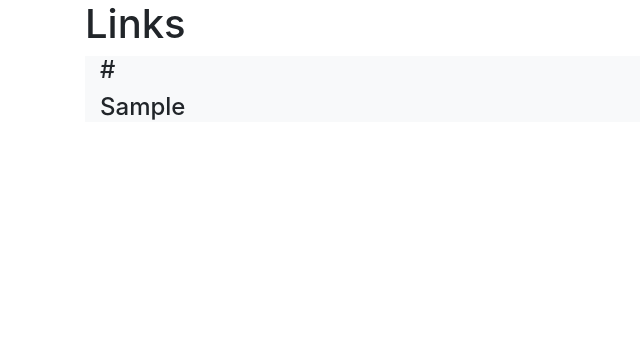
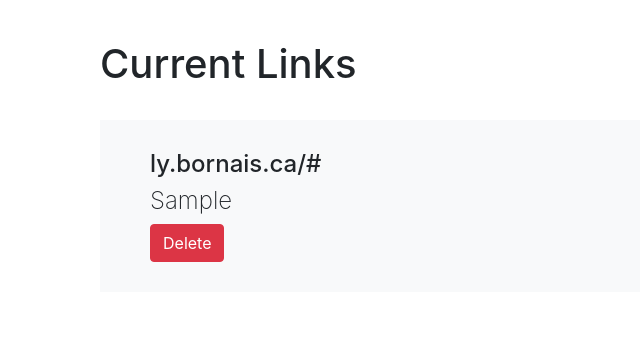
Before and after one commit to jere-mie/open-ly-py, a Flask app: page /view in a window 1280 px wide. Shown: the top 339 px of the page, without its empty margins (0-640 px from the left). Run offline with Flask 2, Linux system fonts and the light colour scheme; tables that the repository leaves empty hold one stand-in row (values such as "Sample post"); some libraries are stand-ins or nearby versions.

Commit message:
made prettier and added delete

```diff
--- a/app.py
+++ b/app.py
@@ -24,15 +24,10 @@ class Link(db.Model):
 
 # Form for adding links to the database
 class AddLink(FlaskForm):
-    password = PasswordField('Password', validators=[DataRequired(), Length(min=5, max=20)])
+    password = PasswordField('Password', validators=[DataRequired(), Length(min=2, max=20)])
     url = StringField('Custom URL Ending', validators=[DataRequired(), Length(min=3, max=20)])
     dest = StringField('Destination URL', validators=[DataRequired(), Length(min=3, max=148)])
     submit = SubmitField('Submit')
-
-    # def validate_url(self, url):
-    #     link = Link.query.filter_by(url=url.data).first()
-    #     if link:
-    #         raise ValidationError('This link is already being used. Either choose a new one ')
 
 # redirect to homepage
 @app.route('/', methods=['GET', 'POST'])
@@ -40,6 +35,19 @@ def home():
     form = AddLink()
     if form.validate_on_submit():
         if form.password.data == password:
+            # getting rid of bad chars
+            form.url.data = form.url.data.replace(' ', '-')
+            form.url.data = form.url.data.replace('.', '-')
+            form.url.data = form.url.data.replace(',', '-')
+            form.url.data = form.url.data.replace('?', '-')
+            form.url.data = form.url.data.replace('!', '-')
+            form.url.data = form.url.data.replace('@', '-')
+            form.url.data = form.url.data.replace('#', '-')
+            form.url.data = form.url.data.replace('$', '-')
+            form.url.data = form.url.data.replace('%', '-')
+            form.url.data = form.url.data.replace('^', '-')
+            form.url.data = form.url.data.replace('&', '-')
+            form.url.data = form.url.data.replace('*', '-')
             link = Link.query.filter_by(url=form.url.data).first()
             if link:
                 link.dest = form.dest.data
@@ -48,9 +56,9 @@ def home():
                 link = Link(url=form.url.data, dest=form.dest.data)
                 db.session.add(link)
                 db.session.commit()
-            flash(f'Successfully Created Link: {form.url.data}')
+            flash(f'Successfully Created Link: \nhttps://ly.bornais.ca/{form.url.data}', 'success')
         else:
-            flash('Error Adding/Updating Link')
+            flash('Error Adding/Updating Link', 'danger')
     return render_template('home.html', form=form)
 
 @app.route('/view', methods=['GET'])
@@ -58,13 +66,28 @@ def view():
     links = Link.query.all()
     return render_template('links.html', links=links)
 
+@app.route('/delete/<id>', methods=['GET'])
+def delete(id):
+    try:
+        link = Link.query.filter_by(url=id).first()
+    except:
+        flash('error querying link', 'danger')
+        return redirect(url_for('home'))
+    if link:
+        db.session.delete(link)
+        db.session.commit()
+        flash(f'successfully deleted link ly.bornais.ca/{link.url}', 'success')
+    else:
+        flash('error deleting link')
+    return redirect(url_for('home'))
+
 @app.route('/<id>', methods=['GET'])
 def thing(id):
     link = Link.query.filter_by(url=id).first()
     if link:
         return redirect(link.dest)
     else:
-        flash('Could not find link')
+        flash('Could not find link', 'danger')
         return redirect(url_for('home'))
 
 # this is what allows you to run the app
--- a/static/style.css
+++ b/static/style.css
@@ -0,0 +1,7 @@
+.pushed{
+    padding: 30px 50px;
+}
+
+.thin{
+    font-weight: 200;
+}
--- a/templates/layout.html
+++ b/templates/layout.html
@@ -10,6 +10,18 @@
         <meta property="og:type" content="website" />
         <link href="https://stackpath.bootstrapcdn.com/bootstrap/4.4.1/css/bootstrap.min.css" rel="stylesheet" integrity="sha384-Vkoo8x4CGsO3+Hhxv8T/Q5PaXtkKtu6ug5TOeNV6gBiFeWPGFN9MuhOf23Q9Ifjh" crossorigin="anonymous">
         <link href="{{ url_for('static', filename='style.css') }}" rel="stylesheet" type="text/css" />
+
+        <!-- favicon stuff -->
+        <link rel="apple-touch-icon" sizes="180x180" href="{{url_for('static', filename='apple-touch-icon.png')}}">
+        <link rel="icon" type="image/png" sizes="32x32" href="{{url_for('static', filename='favicon-32x32.png')}}">
+        <link rel="icon" type="image/png" sizes="16x16" href="{{url_for('static', filename='favicon-16x16.png')}}">
+        <link rel="manifest" href="{{url_for('static', filename='site.webmanifest')}}">
+        <link rel="mask-icon" href="{{url_for('static', filename='safari-pinned-tab.svg')}}" color="#5bbad5">
+        <link rel="shortcut icon" href="{{url_for('static', filename='favicon.ico')}}">
+        <meta name="msapplication-TileColor" content="#da532c">
+        <meta name="msapplication-config" content="{{url_for('static', filename='browserconfig.xml')}}">
+        <meta name="theme-color" content="#ffffff">
+
     </head>
     <body>
         <div class="container">
--- a/templates/links.html
+++ b/templates/links.html
@@ -1,11 +1,14 @@
 {% extends 'layout.html' %}
 {% block content %}
-<h1>Links</h1>
-{% for link in links %}
-    <div class="container bg-light">
-        <h4>{{ link.url }}</h4>
-        <h4>{{ link.dest }}</h4>
-    </div>
-    <br><br>
-{% endfor %}
+<div class="container">
+    <h1 style="margin-top: 2.5rem; margin-bottom: 2rem;">Current Links</h1>
+    {% for link in links %}
+        <div class="container bg-light pushed">
+            <h4>ly.bornais.ca/{{ link.url }}</h4>
+            <h4 class="thin" style="word-break: break-all">{{ link.dest }}</h4>
+            <a class="btn btn-danger" href="{{url_for('delete', id=link.url)}}">Delete</a>
+        </div>
+        <br><br>
+    {% endfor %}
+</div>
 {% endblock %}
```
Also changed, not shown: static/browserconfig.xml (added, +9 -0 lines), templates/home.html (+4 -4 lines), README.md, static/android-chrome-192x192.png (added), static/android-chrome-512x512.png (added), static/apple-touch-icon.png (added), static/favicon-16x16.png (added), static/favicon-32x32.png (added), static/favicon.ico (added), static/mstile-150x150.png (added), static/safari-pinned-tab.svg (added), static/site.webmanifest (added), 1 other file.
